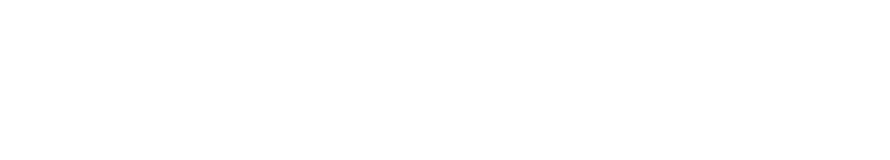
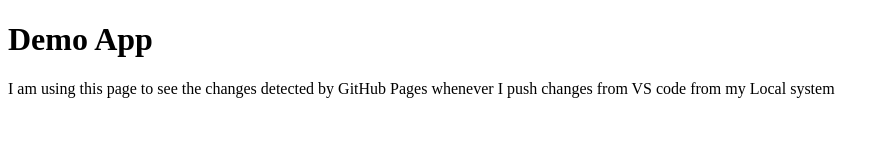
Before and after one commit to Rupanzil/git-and-github-demo, a plain HTML site: page index.html in a window 1280 px wide. Shown: the whole page, without its empty margins (0-890 px from the left). Drawn offline with Linux system fonts and the light colour scheme.

Commit message:
changed the index.html

```diff
--- a/index.html
+++ b/index.html
@@ -3,9 +3,12 @@
 <head>
     <meta charset="UTF-8">
     <meta name="viewport" content="width=device-width, initial-scale=1.0">
-    <title>Document</title>
+    <title>Demo testing GH Pages</title>
 </head>
 <body>
-
+    <h1>Demo App</h1>
+    <p>I am using this page to see the changes detected by GitHub Pages whenever I
+        push changes from VS code from my Local system
+    </p>
 </body>
 </html>
```
